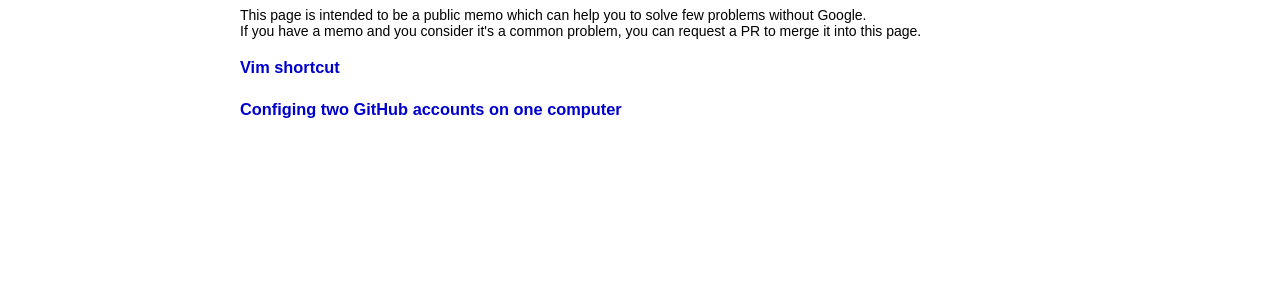
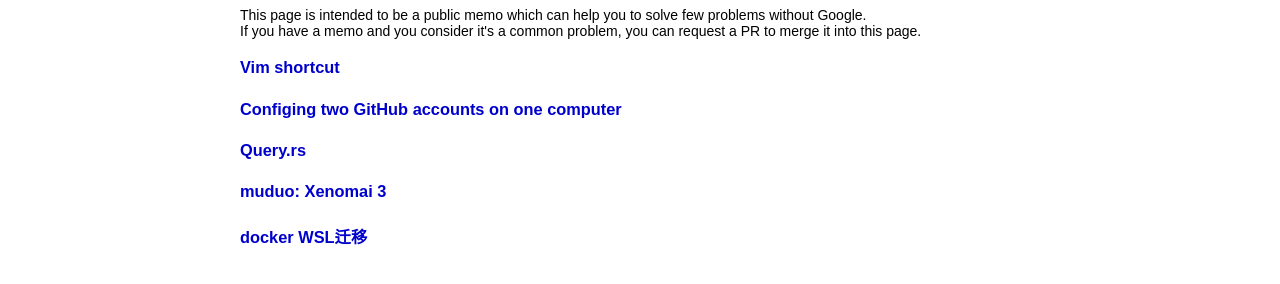
Before and after one commit to tobeApe6eHok/tobeApe6eHok.github.io, a plain HTML site: page index.html in a window 1280 px wide. Shown: the part 62-346 px from the top of the page. Drawn offline with Linux system fonts and the light colour scheme.

Commit message:
memo: add new entries

```diff
--- a/index.html
+++ b/index.html
@@ -16,6 +16,12 @@
             <h3><a href="./memo/shortcut.html">Vim shortcut</a></h3>
 
             <h3><a href="https://www.cnblogs.com/xjnotxj/p/5845574.html">Configing two GitHub accounts on one computer</a></h3>
+
+            <h3><a href="https://query.rs/">Query.rs</a></h3>
+
+            <h3><a href="https://www.cnblogs.com/wsg1100/p/13836497.html">muduo: Xenomai 3</a></h3>
+
+            <h3><a href="https://www.cnblogs.com/xhznl/p/13184398.html#4634011">docker WSL迁移</a></h3>
         </div>
     </body>
 </html>
```
